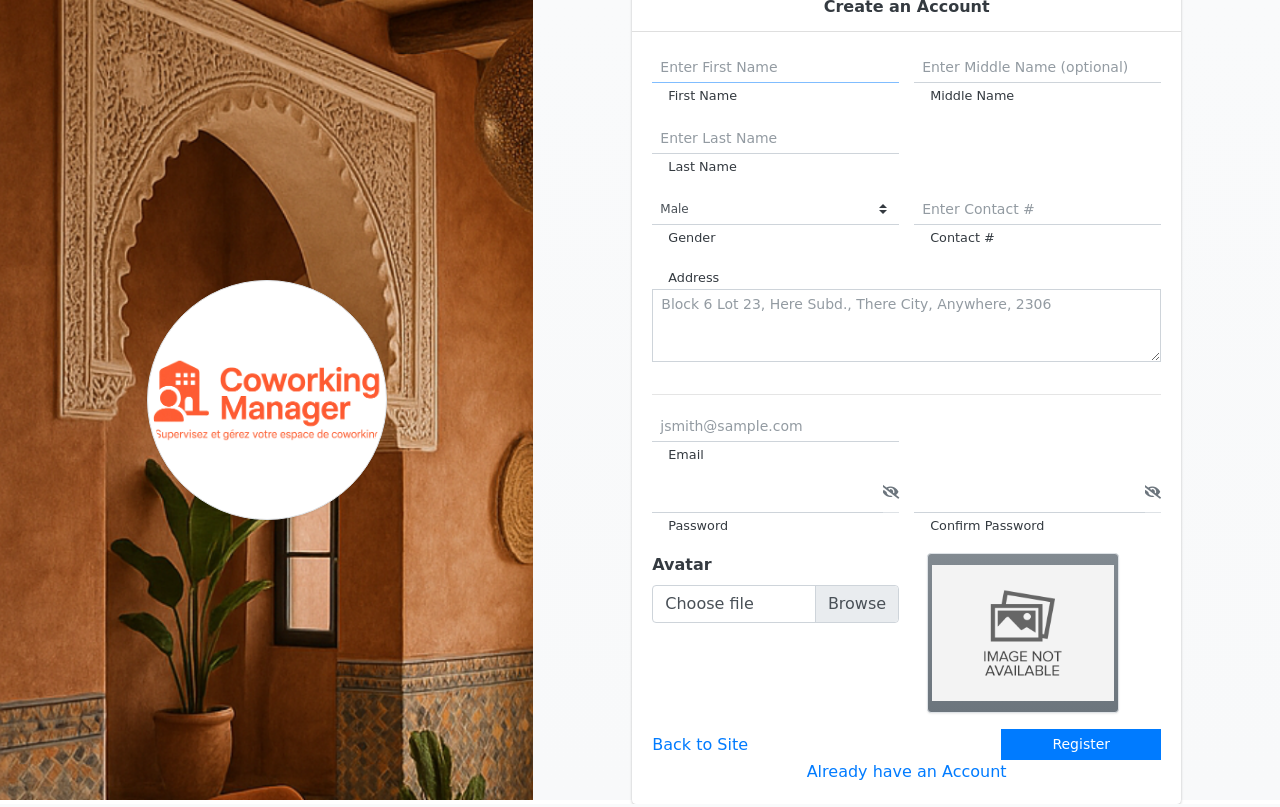
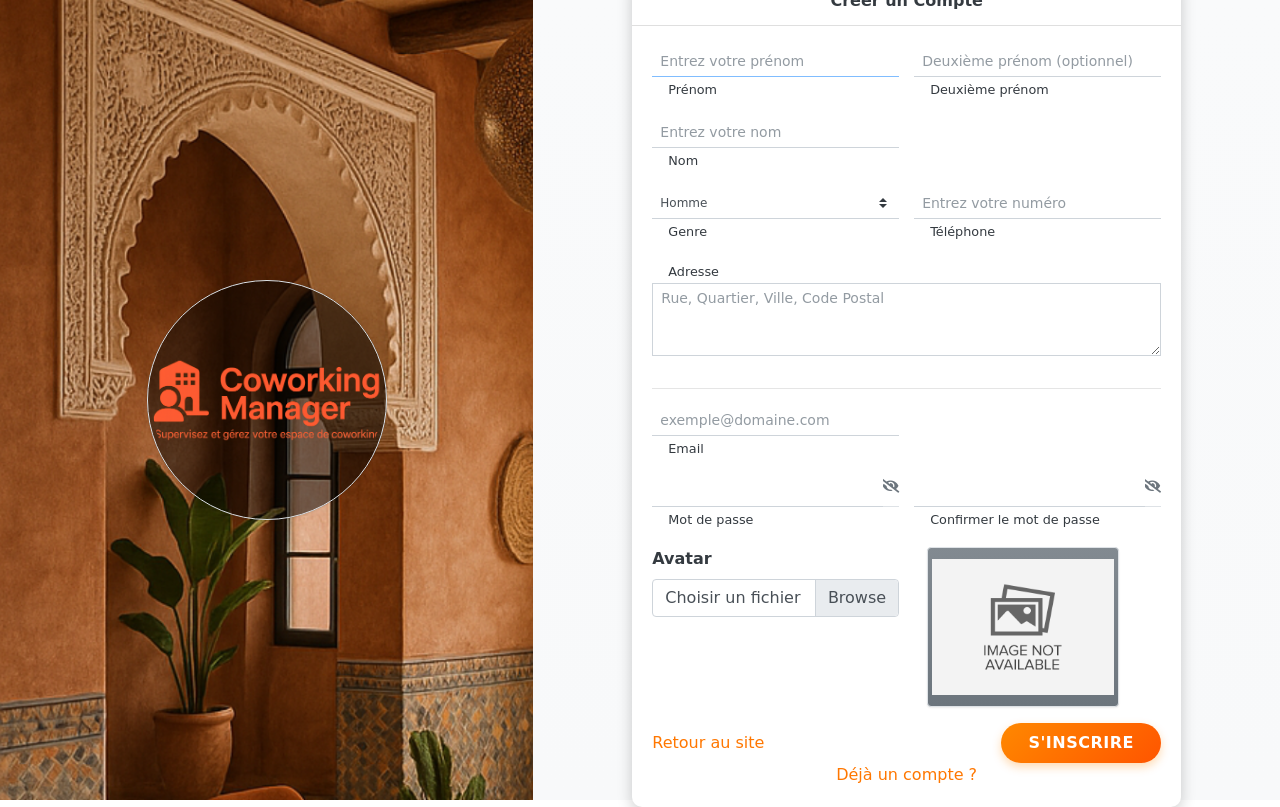
Before and after one commit to ZakariaCoder/esma-3gi, a PHP site: page /esma-3gi/register.php in a window 1280 px wide. Run offline with PHP 8.4, Linux system fonts and the light colour scheme; data comes from the database, SQL or seed files in the repository; some libraries are stand-ins or nearby versions.

```diff
--- a/admin/clients/index.php
+++ b/admin/clients/index.php
@@ -35,7 +35,9 @@
 						$qry = $conn->query("SELECT *,concat(lastname, ', ', firstname,' ',middlename) as fullname from `client_list` where delete_flag= 0 order by concat(lastname, ', ', firstname,' ',middlename) asc ");
 						while($row = $qry->fetch_assoc()):
 							foreach($row as $k=> $v){
-								$row[$k] = trim(stripslashes($v));
+								if($v !== null) {
+									$row[$k] = trim(stripslashes($v));
+								}
 							}
 					?>
 						<tr>
--- a/register.php
+++ b/register.php
@@ -1,6 +1,6 @@
 <?php require_once('./config.php') ?>
 <!DOCTYPE html>
-<html lang="en">
+<html lang="fr">
  <?php require_once('inc/header.php') ?>
 <body class="">
   <script>
@@ -22,6 +22,8 @@
           height:15em;
           object-fit:scale-down;
           object-position:center center;
+          background-color: transparent;
+          backdrop-filter: brightness(0.5);
       }
       #cimg{
           width:15vw;
@@ -32,58 +34,91 @@
       .pass_type{
         cursor: pointer;
       }
+      .card-outline.card-primary {
+          border-top: 3px solid var(--brand-orange);
+          box-shadow: 0 5px 15px rgba(0, 0, 0, 0.2);
+          border-radius: 10px;
+      }
+      .btn-primary {
+          background: linear-gradient(135deg, #ff8800, #ff5500) !important;
+          border: none !important;
+          border-radius: 30px !important;
+          padding: 8px 15px !important;
+          font-weight: 600 !important;
+          text-transform: uppercase;
+          letter-spacing: 0.5px;
+          transition: all 0.3s ease;
+          box-shadow: 0 4px 10px rgba(255, 136, 0, 0.3);
+      }
+      .btn-primary:hover {
+          background: linear-gradient(135deg, #ff5500, #ff8800) !important;
+          transform: translateY(-2px);
+          box-shadow: 0 6px 15px rgba(255, 136, 0, 0.4);
+      }
+      .btn-block {
+          display: block;
+          width: 100%;
+      }
+      a {
+          color: #ff7700;
+          transition: color 0.2s ease;
+      }
+      a:hover {
+          color: #ff5500;
+          text-decoration: none;
+      }
   </style>
 <div class="d-flex align-items-center justify-content-center h-100">
   <!-- /.login-logo -->
   <div class="d-flex h-100 justify-content-center align-items-center col-lg-5">
-      <center><img src="uploads/system-logo.png" alt="System Logo" class="img-thumbnail rounded-circle" id="logo-img"></center>
+      <center><img src="uploads/system-logo.png" alt="Logo du système" class="img-thumbnail rounded-circle" id="logo-img"></center>
       <div class="clear-fix my-2"></div>
   </div>
   <div class="d-flex h-100 justify-content-center align-items-center col-lg-7 bg-gradient-light text-dark">
     <div class="card card-outline card-primary w-75">
       <div class="card-header text-center">
-        <a href="./" class="text-decoration-none text-dark"><b>Create an Account</b></a>
+        <a href="./" class="text-decoration-none text-dark"><b>Créer un Compte</b></a>
       </div>
       <div class="card-body">
         <form id="register-frm" action="" method="post">
           <input type="hidden" name="id">
           <div class="row">
             <div class="form-group col-md-6">
-                <input type="text" name="firstname" id="firstname" placeholder="Enter First Name" autofocus class="form-control form-control-sm form-control-border" required>
-                <small class="ml-3">First Name</small>
+                <input type="text" name="firstname" id="firstname" placeholder="Entrez votre prénom" autofocus class="form-control form-control-sm form-control-border" required>
+                <small class="ml-3">Prénom</small>
             </div>
             <div class="form-group col-md-6">
-                <input type="text" name="middlename" id="middlename" placeholder="Enter Middle Name (optional)" class="form-control form-control-sm form-control-border">
-                <small class="ml-3">Middle Name</small>
+                <input type="text" name="middlename" id="middlename" placeholder="Deuxième prénom (optionnel)" class="form-control form-control-sm form-control-border">
+                <small class="ml-3">Deuxième prénom</small>
             </div>
             <div class="form-group col-md-6">
-                <input type="text" name="lastname" id="lastname" placeholder="Enter Last Name" class="form-control form-control-sm form-control-border" required>
-                <small class="ml-3">Last Name</small>
+                <input type="text" name="lastname" id="lastname" placeholder="Entrez votre nom" class="form-control form-control-sm form-control-border" required>
+                <small class="ml-3">Nom</small>
             </div>
           </div>
           <div class="row">
             <div class="form-group col-md-6">
                   <select name="gender" id="gender" class="custom-select custom-select-sm form-control-border" required>
-                    <option>Male</option>
-                    <option>Female</option>
+                    <option>Homme</option>
+                    <option>Femme</option>
                   </select>
-                  <small class="ml-3">Gender</small>
+                  <small class="ml-3">Genre</small>
             </div>
             <div class="form-group col-md-6">
-                <input type="text" name="contact" id="contact" placeholder="Enter Contact #" class="form-control form-control-sm form-control-border" required>
-                <small class="ml-3">Contact #</small>
+                <input type="text" name="contact" id="contact" placeholder="Entrez votre numéro" class="form-control form-control-sm form-control-border" required>
+                <small class="ml-3">Téléphone</small>
             </div>
           </div>
           <div class="row">
             <div class="form-group col-md-12">
-              <small class="ml-3">Address</small>
-              <textarea name="address" id="address" rows="3" class="form-control form-control-sm rounded-0" placeholder="Block 6 Lot 23, Here Subd., There City, Anywhere, 2306"></textarea>
+              <small class="ml-3">Adresse</small>
+              <textarea name="address" id="address" rows="3" class="form-control form-control-sm rounded-0" placeholder="Rue, Quartier, Ville, Code Postal"></textarea>
             </div>
           </div>
           <hr>
           <div class="row">
             <div class="form-group col-md-6">
-                <input type="email" name="email" id="email" placeholder="jsmith@sample.com" class="form-control form-control-sm form-control-border" required>
+                <input type="email" name="email" id="email" placeholder="exemple@domaine.com" class="form-control form-control-sm form-control-border" required>
                 <small class="ml-3">Email</small>
             </div>
           </div>
@@ -95,7 +130,7 @@
                     <span class="input-append-text text-sm"><i class="fa fa-eye-slash text-muted pass_type" data-type="password"></i></span>
                   </div>
                 </div>
-                <small class="ml-3">Password</small>
+                <small class="ml-3">Mot de passe</small>
             </div>
             <div class="form-group col-md-6">
                 <div class="input-group">
@@ -104,7 +139,7 @@
                     <span class="input-append-text text-sm"><i class="fa fa-eye-slash text-muted pass_type" data-type="password"></i></span>
                   </div>
                 </div>
-                <small class="ml-3">Confirm Password</small>
+                <small class="ml-3">Confirmer le mot de passe</small>
             </div>
           </div>
           <div class="row">
@@ -112,7 +147,7 @@
               <label for="" class="control-label">Avatar</label>
               <div class="custom-file">
                       <input type="file" class="custom-file-input rounded-0 form-control form-control-sm form-control-border" id="customFile" name="img" onchange="displayImg(this,$(this))">
-                      <label class="custom-file-label" for="customFile">Choose file</label>
+                      <label class="custom-file-label" for="customFile">Choisir un fichier</label>
                     </div>
             </div>
           <div class="row">
@@ -123,17 +158,17 @@
           </div>
           <div class="row align-items-center">
             <div class="col-8">
-              <a href="<?php echo base_url ?>">Back to Site</a>
+              <a href="<?php echo base_url ?>">Retour au site</a>
             </div>
             <!-- /.col -->
             <div class="col-4">
-              <button type="submit" class="btn btn-primary btn-sm btn-flat btn-block">Register</button>
+              <button type="submit" class="btn btn-primary btn-block">S'inscrire</button>
             </div>
             <!-- /.col -->
           </div>
           <div class="row">
               <div class="col-12 text-center">
-              <a href="<?php echo base_url.'login.php' ?>">Already have an Account</a>
+              <a href="<?php echo base_url.'login.php' ?>">Déjà un compte ?</a>
               </div>
           </div>
         </form>
@@ -195,7 +230,7 @@
        var el = $('<div>')
             el.hide()
       if($('#password').val() != $('#cpassword').val()){
-        el.addClass('alert alert-danger err-msg').text('Password does not match.');
+        el.addClass('alert alert-danger err-msg').text('Les mots de passe ne correspondent pas.');
         _this.prepend(el)
         el.show('slow')
         return false;
```
Also changed, not shown: login.php (+48 -5 lines), uploads/clients/0.png (added).
